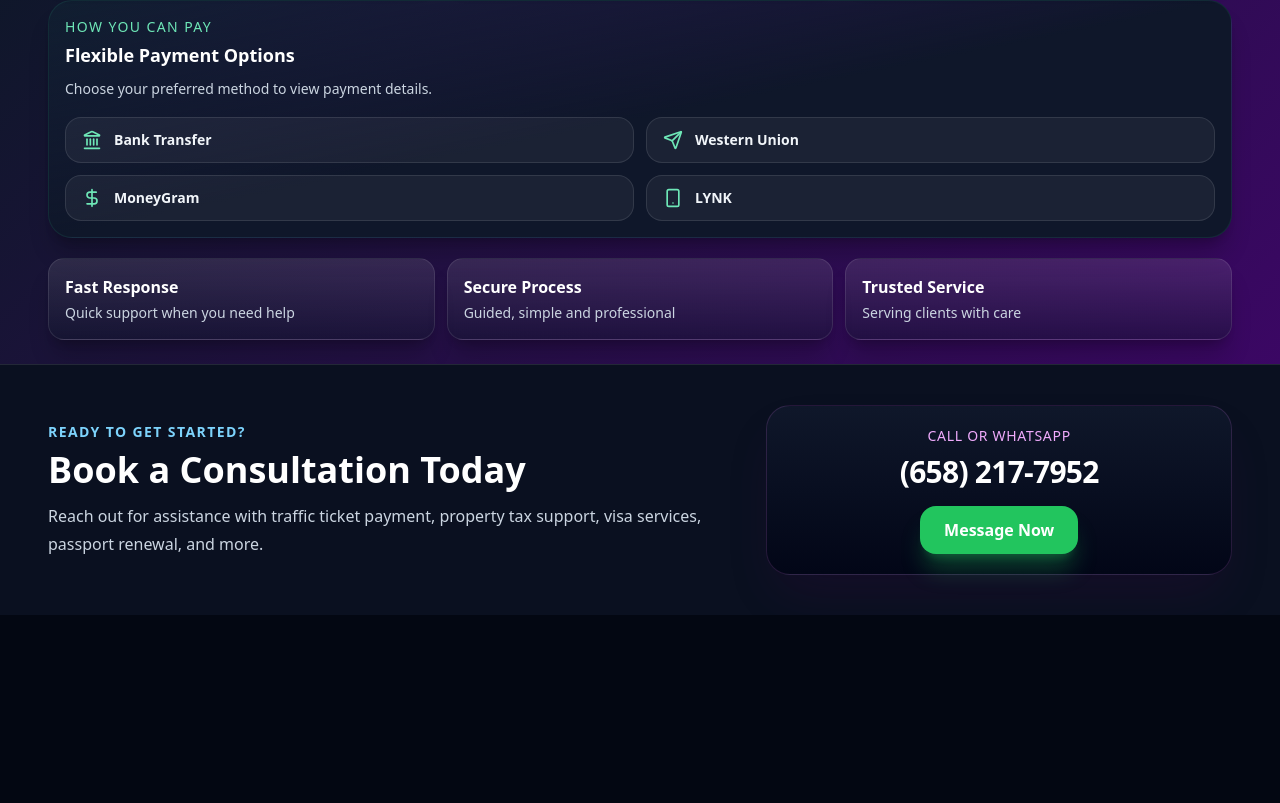
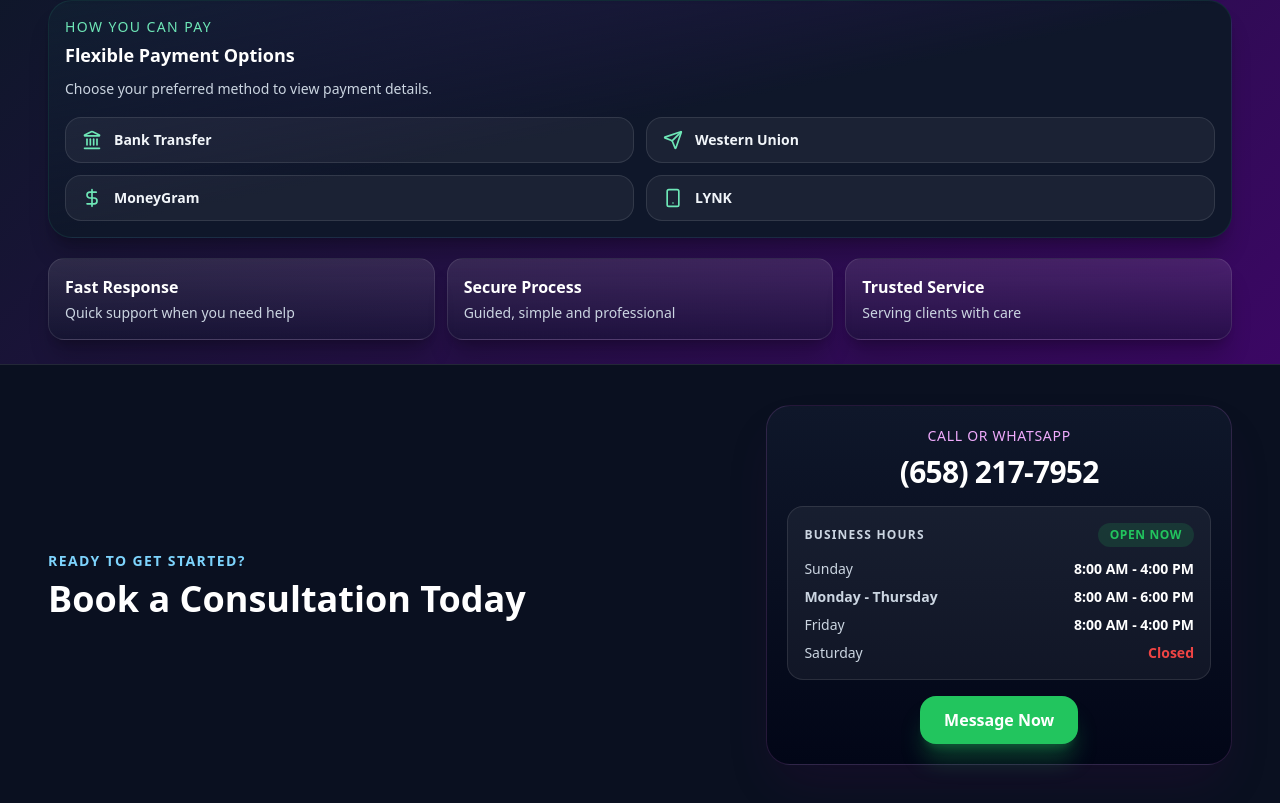
Before and after one commit to forbesoneca/go-via-website, a React (Vite) app: page / in a window 1280 px wide. Shown: the part 2490-3293 px from the top of the page. Before the commit the page ends 3105 px from the top, so only its background shows below. Built offline with nearby package versions, Linux system fonts and the light colour scheme.

Commit message:
Add Business Hours

```diff
--- a/src/App.jsx
+++ b/src/App.jsx
@@ -72,6 +72,39 @@
   phoneDisplay: '(658) 217-7952',
   whatsappBase: 'https://wa.me/16582177952',
 };
+
+const businessHours = [
+  ['Sunday', '8:00 AM - 4:00 PM'],
+  ['Monday - Thursday', '8:00 AM - 6:00 PM'],
+  ['Friday', '8:00 AM - 4:00 PM'],
+  ['Saturday', 'Closed'],
+];
+
+function getCurrentBusinessStatus() {
+  const now = new Date();
+  const day = now.toLocaleDateString('en-US', { weekday: 'long' });
+  const minutesNow = now.getHours() * 60 + now.getMinutes();
+
+  const ranges = {
+    Sunday: [8 * 60, 16 * 60],
+    Monday: [8 * 60, 18 * 60],
+    Tuesday: [8 * 60, 18 * 60],
+    Wednesday: [8 * 60, 18 * 60],
+    Thursday: [8 * 60, 18 * 60],
+    Friday: [8 * 60, 16 * 60],
+  };
+
+  const range = ranges[day];
+  if (!range) {
+    return { isOpen: false, today: day };
+  }
+
+  const [openMinutes, closeMinutes] = range;
+  return {
+    isOpen: minutesNow >= openMinutes && minutesNow < closeMinutes,
+    today: day,
+  };
+}
 
 const paymentPages = [
   {
@@ -210,11 +243,11 @@
   travel: [
     {
       title: 'Visa Services',
-      subtitle: 'Application & Renewal',
+      subtitle: 'Application & Renewal Help',
       path: '/visa-services',
       image: images.visa,
       description:
-        'Support for new visa applications and renewals with a smooth guided process.',
+        'Support for visa applications, renewals, and Jamaican passport renewal with a smooth guided process.',
       countries: [
         { title: 'USA Visa', path: '/visa-services/usa', flag: '🇺🇸' },
         { title: 'Canada Visa', path: '/visa-services/canada', flag: '🇨🇦' },
@@ -224,7 +257,7 @@
     },
     {
       title: 'Passport Renewal',
-      subtitle: 'Jamaican Adult Passport Renewal',
+      subtitle: 'Jamaican Passport Support',
       path: '/passport-renewal',
       image: images.passport,
       description:
@@ -459,7 +492,7 @@
   {
     path: '/visa-services/usa',
     title: 'USA Visa',
-    subtitle: 'Application & Renewal Support',
+    subtitle: 'Application & Renewal Help',
     image: images.visa,
     description:
       'Use this page for USA visa support, whether it is a first-time application or a renewal.',
@@ -792,10 +825,7 @@
                 Ready to get started?
               </div>
               <h3 className="mt-2 text-3xl font-black md:text-4xl">Book a Consultation Today</h3>
-              <p className={clsx('mt-3 max-w-2xl text-base leading-7', isDark ? 'text-slate-300' : 'text-slate-600')}>
-                Reach out for assistance with traffic ticket payment, property tax support, visa services,
-                passport renewal, and more.
-              </p>
+
             </div>
 
             <div
@@ -810,6 +840,64 @@
                 <span>Call or WhatsApp</span>
               </div>
               <div className="mt-2 text-3xl font-black tracking-tight">{contact.phoneDisplay}</div>
+              <div
+                className={clsx(
+                  'mt-4 rounded-2xl border px-4 py-4 text-left',
+                  isDark ? 'border-white/10 bg-white/5' : 'border-slate-200 bg-white/80'
+                )}
+              >
+                {(() => {
+                  const { isOpen, today } = getCurrentBusinessStatus();
+                  return (
+                    <>
+                      <div className="flex items-center justify-between gap-3">
+                        <div className={clsx('text-xs font-semibold uppercase tracking-widest', isDark ? 'text-slate-300' : 'text-slate-600')}>
+                          Business Hours
+                        </div>
+                        <div
+                          className={clsx(
+                            'rounded-full px-3 py-1 text-xs font-bold uppercase tracking-wider',
+                            isOpen
+                              ? 'bg-green-500/15 text-green-500'
+                              : 'bg-red-500/15 text-red-500'
+                          )}
+                        >
+                          {isOpen ? 'Open Now' : 'Closed Now'}
+                        </div>
+                      </div>
+                      <div className="mt-3 space-y-2">
+                        {businessHours.map(([day, hours]) => {
+                          const isToday =
+                            (day === today) ||
+                            (day === 'Monday - Thursday' && ['Monday', 'Tuesday', 'Wednesday', 'Thursday'].includes(today));
+
+                          return (
+                            <div key={day} className="flex items-center justify-between gap-4 text-sm">
+                              <span
+                                className={clsx(
+                                  isDark ? 'text-slate-300' : 'text-slate-600',
+                                  isToday && 'font-bold'
+                                )}
+                              >
+                                {day}
+                              </span>
+                              <span
+                                className={clsx(
+                                  'font-semibold',
+                                  hours === 'Closed' && 'text-red-500',
+                                  isToday && 'font-bold'
+                                )}
+                              >
+                                {hours}
+                              </span>
+                            </div>
+                          );
+                        })}
+                      </div>
+                    </>
+                  );
+                })()}
+              </div>
               <a
                 href={contact.whatsappBase}
                 className="mt-4 inline-block rounded-2xl bg-green-500 px-6 py-3 font-semibold text-white shadow-xl shadow-green-500/30 transition hover:scale-[1.02]"
@@ -1487,7 +1575,7 @@
                   title="Passport Renewal"
                   subtitle="Jamaican Passport Support"
                   image={images.passport}
-                  description="Renew your Jamaican passport quickly and stress-free with our guided service. We handle your application, review your documents, and ensure everything is properly prepared to avoid delays."
+                  description="Use this page to explain passport renewal support, what clients should have ready, and how they can request assistance."
                   prices={[
                     { label: 'Standard Renewal (7 Days)', price: 'J$11,500' },
                     { label: 'Standard Renewal with Delivery (7 Days)', price: 'J$13,850' },
@@ -1515,7 +1603,7 @@
                   title="Traffic Ticket Payment"
                   subtitle="Avoid the Stress of a Court Date"
                   image={images.traffic}
-                  description="Pay your traffic ticket quickly and hassle-free without the long lines. We handle the process for you, ensuring your payment is completed accurately and on time."
+                  description="This page is designed for clients who need traffic ticket payment support, including lost ticket lookups where the due date has not passed."
                   prices={[{ label: 'Traffic Ticket Payment', price: 'J$2,500' }]}
                 />
               </Layout>
@@ -1549,7 +1637,7 @@
                   title="Motor Vehicle Registration"
                   subtitle="Simple Registration Guidance"
                   image={images.registration}
-                  description="Renew your vehicle registration quickly and hassle-free without the long lines. We handle the process for you, ensuring everything is completed accurately and on time."
+                  description="Use this page if you need guidance on what to prepare before moving ahead with motor vehicle registration support."
                   prices={[{ label: 'Motor Vehicle Registration', price: 'J$3,500' }]}
                 />
               </Layout>
```
